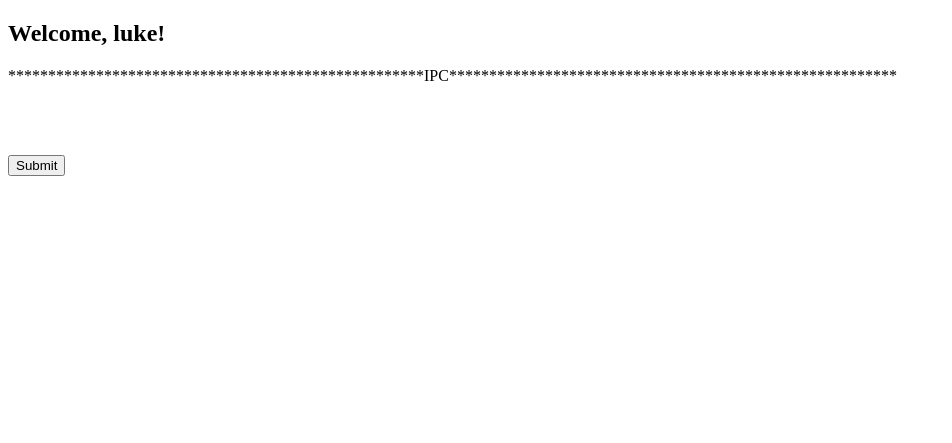
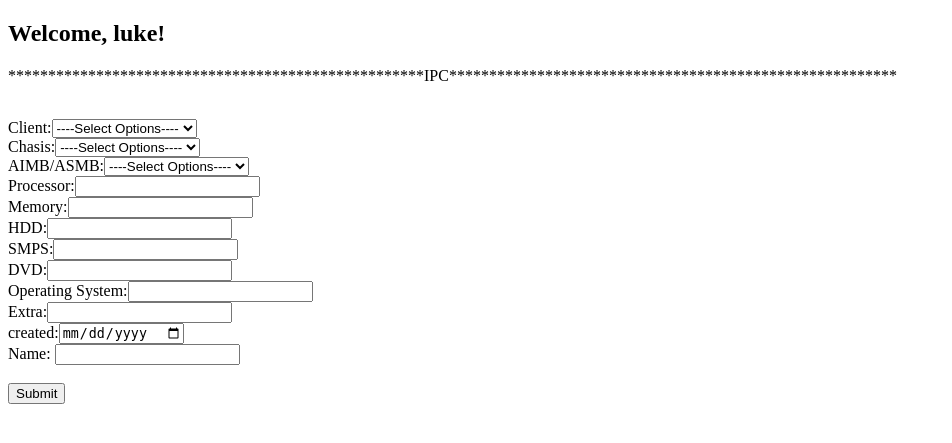
Before and after one commit to lukemarak/avihs_project, a Django app: page /create_config in a window 1280 px wide. Shown: the part 108-551 px from the top of the page, without its empty margins (0-952 px from the left). Run offline with Django 3.2, Linux system fonts and the light colour scheme; a user stored in the database is signed in.

Commit message:
added config

```diff
--- a/yalni/yapp/forms.py
+++ b/yalni/yapp/forms.py
@@ -26,9 +26,9 @@ class MotherboardForm(forms.Form):
 	number_of_mem_slot = forms.IntegerField()
 
 class ConfigurationForm(forms.Form):
-	client = forms.ModelChoiceField(queryset=Client.objects.all() , required=True)
-	chasis = forms.ModelChoiceField(queryset=Chasiz.objects.all() , required=True)
-	motherboard_part_no = forms.ModelChoiceField(queryset=Motherboard.objects.all() , required=True)
+	client = forms.ModelChoiceField(queryset=Client.objects, required=True)
+	chasis = forms.ModelChoiceField(queryset=Chasiz.objects, required=True)
+	motherboard_part_no = forms.ModelChoiceField(queryset=Motherboard.objects, required=True)
 	processor = forms.CharField(max_length=100)
 	memory = forms.CharField(max_length=100)
 	hard_drive = forms.CharField(max_length=100)
--- a/yalni/yapp/templates/add_chasis.html
+++ b/yalni/yapp/templates/add_chasis.html
@@ -14,7 +14,7 @@
        Chasis Model:<input type='text', name='chasis'>
        <br>
        Bay:<select name = "with_or_without_bay" >
-                    <option value="">----Select Options----</option>
+                     <option value="">----Select Options----</option>
                      <option value="No">Without Bay</option>
                      <option value="Two">With 2 Bays</option>
                      <option value="Four">With 4 Bays</option>
@@ -23,4 +23,6 @@
        <br><br>
        <input type="submit" value="Submit">
    </form>
+   {{a}}
+   {% if chasiz %}Chasis {{chasis }}{% endif %}
 {% endblock %}
--- a/yalni/yapp/templates/base.html
+++ b/yalni/yapp/templates/base.html
@@ -10,9 +10,9 @@
       {% if user.is_authenticated %}
         <a href="{% url 'logout' %}">logout</a>
         <a href="{% url 'board' %}">ASMB/AIMB</a>
-	      <a href="{% url 'add_client' %}">Add Client</a>
-	      <a href="{% url 'add_chasis' %}">Add Chasis</a>
-	      <a href="{% url 'create_config' %}">Create Configuration</a>
+	<a href="{% url 'add_client' %}">Add Client</a>
+        <a href="{% url 'add_chasis' %}">Add Chasis</a>
+	<a href="{% url 'create_config' %}">Create Configuration</a>
         <a href="{% url 'detail' %}">Assembly Detail</a>
       {% else %}
         <a href="{% url 'login' %}">login</a> | <a href="{% url 'signup' %}">signup</a>
--- a/yalni/yapp/templates/create_config.html
+++ b/yalni/yapp/templates/create_config.html
@@ -3,14 +3,50 @@
 {% block content %}
   <h2>Welcome, {{ user.username }}!</h2>
   <p>****************************************************IPC********************************************************</p>
-  {% if motherboard %}
-	<br>
-  <p>success</p>
-  {% endif %}
   <br>
   <form method="POST" action="create_config">
        {% csrf_token %}
-       {{ form.as_ul }}
+       Client:<select name="client" id="id_client">
+              <option value="">----Select Options----</option>
+              <option value="1">GE</option>
+              <option value="2">HCL</option>
+              <option value="3">Mobis</option>
+              <option value="4">ABB</option>
+       </select>
+       <br>
+       Chasis:<select name="chasis" id="id_chasis">
+              <option value="">----Select Options----</option>
+              <option value="1">IPC-510</option>
+              <option value="2">IPC-610</option>
+              <option value="3">ACP-4360</option>
+              <option value="4">ACP-4000</option>
+       </select>
+       <br>
+       AIMB/ASMB:<select name="motherboard_part_no" id="id_motherboard_part_no">
+              <option value="">----Select Options----</option>
+              <option value="1">AIMB-701G2</option>
+              <option value="2 ">AIMB-781G2</option>
+              <option value="3">ASMB-584G2</option>
+              <option value="4">AIMB-782QG4</option>
+       </select>
+       <br>
+       Processor:<input type="text", name="processor">
+       <br>
+       Memory:<input type="text", name="memory">
+       <br>
+       HDD:<input type="text", name="hard_drive">
+       <br>
+       SMPS:<input type="text", name="smps">
+       <br>
+       DVD:<input type="text", name="dvd_drive">
+       <br>
+       Operating System:<input type="text", name="operating_system">
+       <br>
+       Extra:<input type="text", name="inclusive_part">
+       <br>
+       created:<input type="date", name="created">
+       <br>
+       Name: <input type="text", name="save_as">
        <br><br>
        <input type="submit" value="Submit">
    </form>
```
Also changed, not shown: yalni/yapp/config.py (added, +12 -0 lines), yalni/yapp/views.py (+4 -3 lines), yalni/db.sqlite3, 3 other files.
